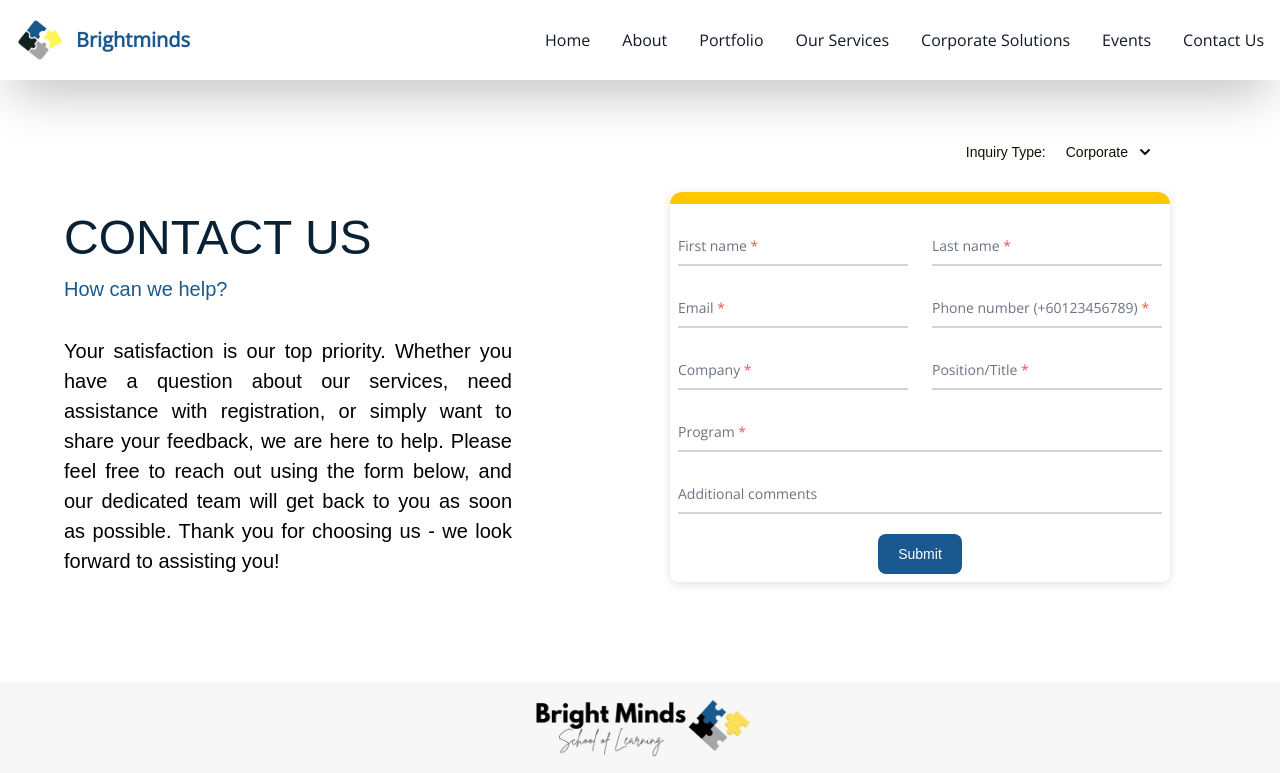
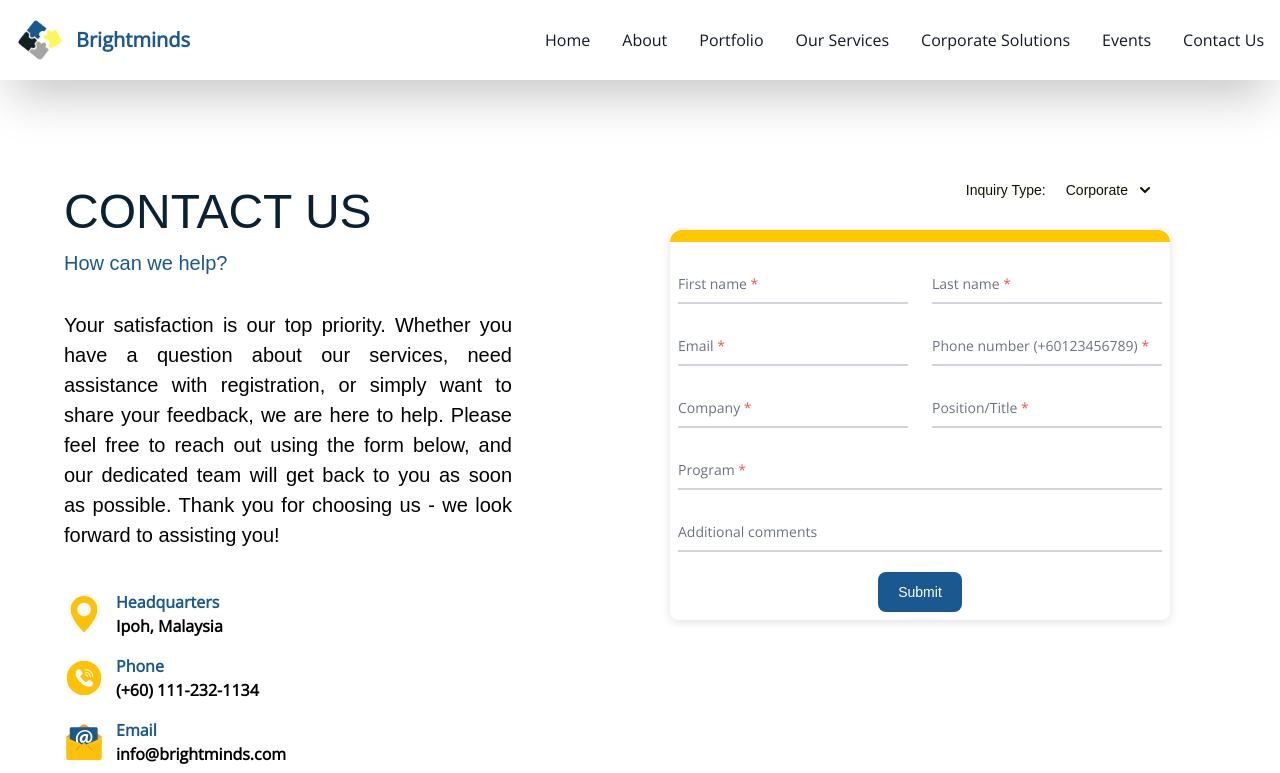
Before and after one commit to amiranazri/brightminds-website, a Next.js app: page /contact in a window 1280 px wide. Shown: the top 773 px of the page. Built offline with nearby package versions, Linux system fonts and the light colour scheme; a web font is replaced by a local one.

Commit message:
updated contact form ui

```diff
--- a/app/contact/ContactInfo.js
+++ b/app/contact/ContactInfo.js
@@ -3,7 +3,7 @@ import Image from "next/image";
 
 function ContactInfo({ imgSrc, alt, title, subTitle }) {
   return (
-    <div className="flex w-[250px] items-center">
+    <div className="flex w-[250px] items-center my-2">
       <div>
         <Image src={imgSrc} width={40} height={40} alt={alt} />
       </div>
--- a/app/contact/[...contactType]/page.tsx
+++ b/app/contact/[...contactType]/page.tsx
@@ -44,7 +44,7 @@ function ContactUs() {
           <div className="justify-center">
             <h3 className=" mt-16">CONTACT US</h3>
             <h6>How can we help?</h6>
-            <p className="text-justify my-8  max-w-[80%]">
+            <p className="text-justify my-8 max-w-[80%]">
               {`Your satisfaction is our top priority. Whether you have a question
           about our services, need assistance with registration, or simply want
           to share your feedback, we are here to help. Please feel free to reach
@@ -52,13 +52,34 @@ function ContactUs() {
           as soon as possible. Thank you for choosing us - we look forward to
           assisting you!`}
             </p>
+            {/* CONTACT INFO ROW */}
+            <div className="flex flex-col items-center justify-start sm:items-start md:items-start lg:items-start mb-24">
+              <ContactInfo
+                imgSrc="/icon_location.svg"
+                alt="Marker"
+                title="Headquarters"
+                subTitle="Ipoh, Malaysia"
+              />
+              <ContactInfo
+                imgSrc="/icon_phone.svg"
+                alt="Phone"
+                title="Phone"
+                subTitle="(+60) 111-232-1134"
+              />
+              <ContactInfo
+                imgSrc="/icon_email.svg"
+                alt="Email"
+                title="Email"
+                subTitle="info@brightminds.com"
+              />
+            </div>
           </div>
           <div className="flex-1">
             <div
               className="flex max-w-[1920px] justify-start text-primary-black m-5 "
               key={selectedForm}
             >
-              <div className="flex flex-col items-center justify-start lg:flex-row-reverse relative">
+              <div className="flex flex-col md:mb-40 justify-start lg:flex-row-reverse relative">
                 <div className="max-w-lg flex flex-col items-center lg:ml-10">
                   <div className="w-[300px] sm:w-[600px] lg:w-[500px] lg:mr-10 lg:mt-0 flex flex-col items-end relative">
                     <div className="flex flex-row items-center">
@@ -178,27 +199,6 @@ function ContactUs() {
                 </div>
               </div>
             </div>
-            {/* CONTACT INFO ROW */}
-            {/* <div className="flex flex-col items-center justify-start lg:flex-row lg:items-start mb-24">
-              <ContactInfo
-                imgSrc="/icon_email.svg"
-                alt="Email"
-                title="EMAIL"
-                subTitle="info@brightminds.com"
-              />
-              <ContactInfo
-                imgSrc="/icon_phone.svg"
-                alt="Phone"
-                title="PHONE"
-                subTitle="(+60) 111-232-1134"
-              />
-              <ContactInfo
-                imgSrc="/icon_location.svg"
-                alt="Marker"
-                title="HEADQUARTERS"
-                subTitle="Ipoh, Malaysia"
-              />
-            </div> */}
           </div>
         </div>
       </div>
--- a/app/ui/global.css
+++ b/app/ui/global.css
@@ -10,7 +10,7 @@ h1 {
   text-align: center;
   text-transform: uppercase;
   @screen sm {
-    font-size: 24px;
+    font-size: large;
   }
   @screen md {
     font-size: 56px;
@@ -60,13 +60,12 @@ h5 {
 
 h6 {
   color: #19598f;
-  font-size: px;
   font-weight: 400;
   font-family: sans-serif;
   font-color: $tertiary-blue;
 
   @screen sm {
-    font-size: 16px;
+    font-size: large;
   }
   @screen md {
     font-size: 20px;
```
